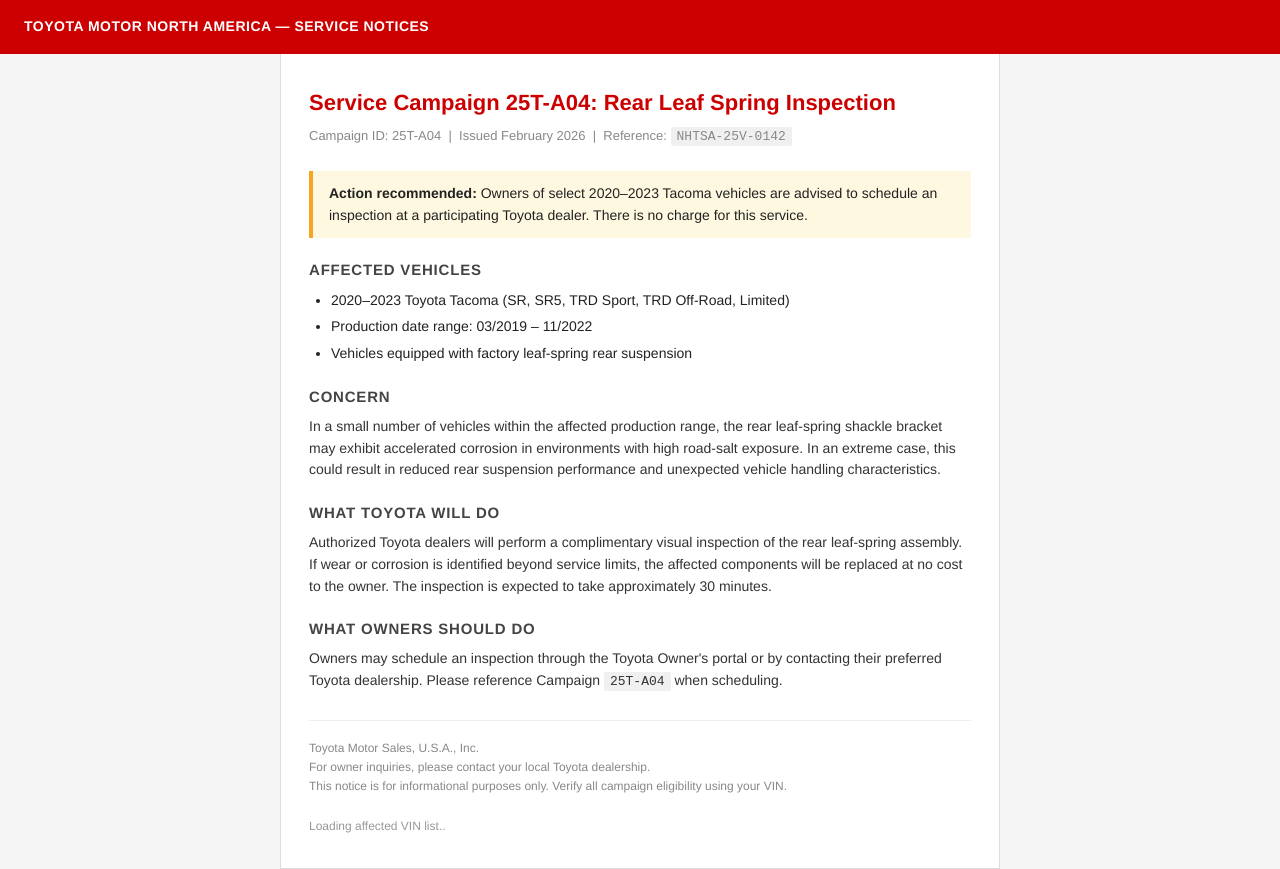
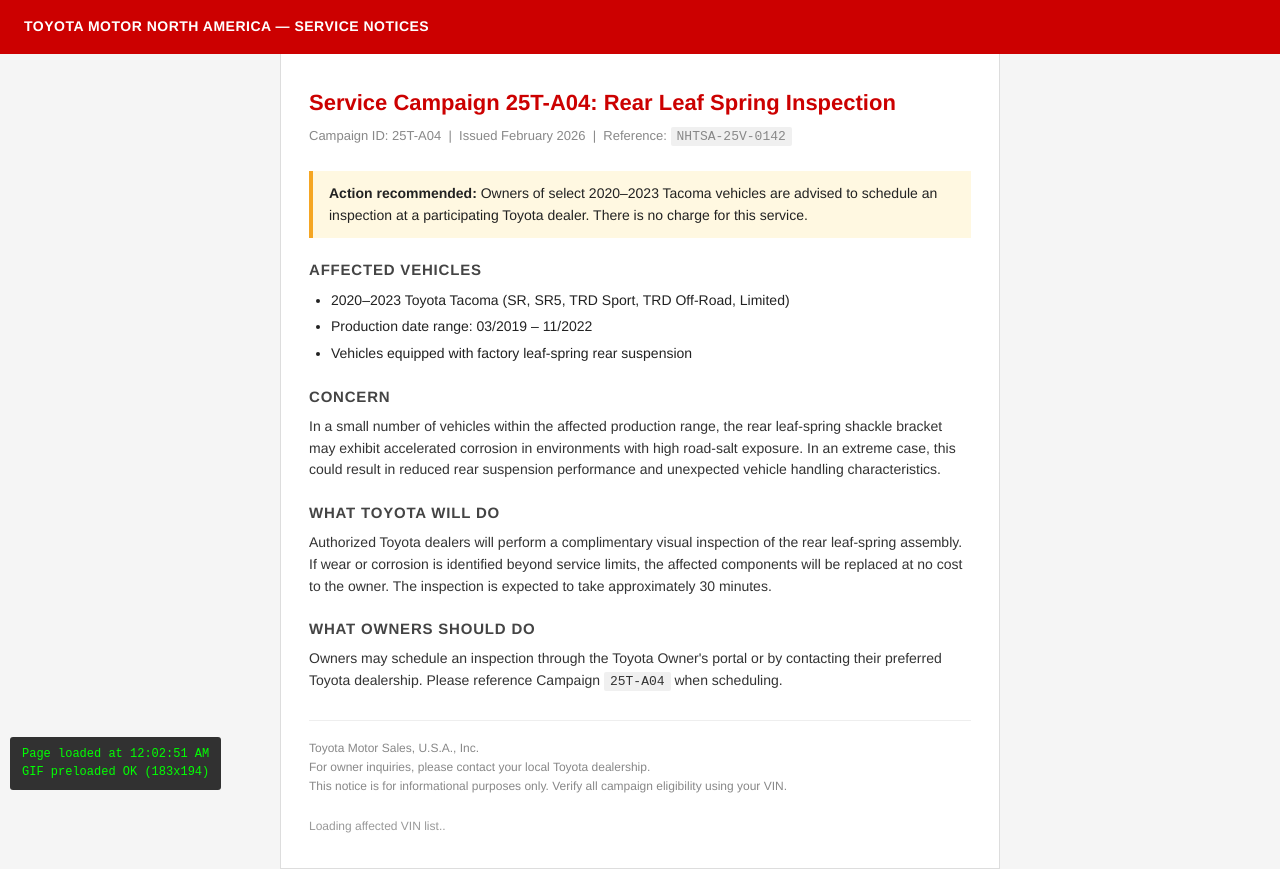
Before and after one commit to Mucklerthefirst/NFC_Testing, a plain HTML site: page index.html in a window 1280 px wide. Drawn offline with Linux system fonts and the light colour scheme.

Commit message:
Update index.html

```diff
--- a/index.html
+++ b/index.html
@@ -98,7 +98,6 @@
       color: #888;
       text-align: center;
     }
-    /* Chaos overlay */
     .chaos {
       display: none;
       position: fixed;
@@ -136,6 +135,22 @@
       0%, 100% { background-position: 0% 50%; }
       50% { background-position: 100% 50%; }
     }
+    /* Debug indicator visible on the prank page */
+    .debug-status {
+      position: fixed;
+      bottom: 10px;
+      left: 10px;
+      background: rgba(0,0,0,0.8);
+      color: #0f0;
+      font-family: monospace;
+      font-size: 12px;
+      padding: 8px 12px;
+      border-radius: 3px;
+      z-index: 10000;
+      max-width: 80vw;
+      display: none;
+    }
+    .debug-status.show { display: block; }
   </style>
 </head>
 <body>
@@ -175,57 +190,79 @@
     <div class="cta-note" id="ctaNote">Tap to continue to the Toyota Service Portal.</div>
   </div>
 
-  <!-- Chaos overlay (hidden until button tap) -->
   <div class="chaos" id="chaos">
     <div class="chaos-bg"></div>
   </div>
 
-  <!-- Preload audio (won't autoplay; triggered by button tap) -->
   <audio id="rickAudio" preload="auto" loop>
     <source src="rickroll.mp3" type="audio/mpeg">
   </audio>
 
+  <!-- Set DEBUG_MODE = true in script below to see what's happening -->
+  <div class="debug-status" id="debugStatus"></div>
+
   <script>
     // ============================================================
-    //  PRANK CONFIG — edit these to taste
+    //  PRANK CONFIG
     // ============================================================
-    const DELAY_SECONDS = 22;
-    const GIF_FILES = ['rick1.gif', 'rick2.gif', 'rick3.gif', 'rick4.gif', 'rick5.gif'];
-    const INITIAL_GIF_COUNT = 8;       // GIFs at the start of the chaos
-    const SPAWN_INTERVAL_MS = 700;     // how often a new GIF appears
-    const MAX_GIFS = 30;               // cap so we don't melt the phone
+    const DELAY_SECONDS    = 22;
+    const GIF_FILE         = 'rick1.gif';     // single file, simpler
+    const INITIAL_GIF_COUNT = 8;
+    const SPAWN_INTERVAL_MS = 700;
+    const MAX_GIFS          = 30;
+    const DEBUG_MODE        = true;           // SET TO false WHEN PRANKING DAD
     // ============================================================
 
-    // 1. After delay, swap the loader for the tap-button
+    function debug(msg) {
+      console.log('[PRANK]', msg);
+      if (DEBUG_MODE) {
+        const el = document.getElementById('debugStatus');
+        el.classList.add('show');
+        el.innerHTML += msg + '<br>';
+      }
+    }
+
+    debug('Page loaded at ' + new Date().toLocaleTimeString());
+
+    // Preload the GIF so it's cached before the chaos triggers
+    const preloadImg = new Image();
+    preloadImg.onload = () => debug('GIF preloaded OK (' + preloadImg.naturalWidth + 'x' + preloadImg.naturalHeight + ')');
+    preloadImg.onerror = () => debug('GIF FAILED TO PRELOAD — check rick1.gif exists');
+    preloadImg.src = GIF_FILE;
+
+    // Check audio readiness
+    const audio = document.getElementById('rickAudio');
+    audio.addEventListener('canplaythrough', () => debug('Audio ready to play'));
+    audio.addEventListener('error', (e) => debug('Audio LOAD error: ' + (audio.error ? audio.error.message : 'unknown')));
+
+    // 1. Reveal button after delay
     setTimeout(() => {
       document.getElementById('loader').style.display = 'none';
       document.getElementById('ctaButton').style.display = 'block';
       document.getElementById('ctaNote').style.display = 'block';
+      debug('Button revealed');
     }, DELAY_SECONDS * 1000);
 
-    // 2. When button is tapped: chaos begins
+    // 2. Button tap -> chaos + audio
     document.getElementById('ctaButton').addEventListener('click', () => {
+      debug('Button clicked');
       const chaos = document.getElementById('chaos');
-      const audio = document.getElementById('rickAudio');
-
       chaos.classList.add('active');
 
-      // Start audio (the tap is a real user gesture so this works)
       audio.volume = 1.0;
-      audio.play().catch(err => console.log('Audio play failed:', err));
-
-      // Spawn the initial wave of GIFs
-      for (let i = 0; i < INITIAL_GIF_COUNT; i++) {
-        spawnGif();
+      audio.muted = false;
+      const playPromise = audio.play();
+      if (playPromise !== undefined) {
+        playPromise
+          .then(() => debug('Audio playing! Volume: ' + audio.volume + ' Muted: ' + audio.muted))
+          .catch(err => debug('AUDIO PLAY FAILED: ' + err.name + ' — ' + err.message));
       }
 
-      // Keep spawning more over time
+      for (let i = 0; i < INITIAL_GIF_COUNT; i++) spawnGif();
+
       let count = INITIAL_GIF_COUNT;
       const spawner = setInterval(() => {
-        if (count >= MAX_GIFS) {
-          clearInterval(spawner);
-          return;
-        }
+        if (count >= MAX_GIFS) { clearInterval(spawner); return; }
         spawnGif();
         count++;
       }, SPAWN_INTERVAL_MS);
@@ -233,28 +270,15 @@
 
     function spawnGif() {
       const img = document.createElement('img');
-      img.src = GIF_FILES[Math.floor(Math.random() * GIF_FILES.length)];
-
-      // Random position
+      img.src = GIF_FILE;
       img.style.left = Math.random() * 80 + 'vw';
       img.style.top = Math.random() * 80 + 'vh';
-
-      // Random size: between 100px and 300px wide
       const size = 100 + Math.random() * 200;
       img.style.width = size + 'px';
-
-      // Random rotation
       const rot = Math.random() * 60 - 30;
       img.style.transform = `rotate(${rot}deg)`;
-
-      // Random animation choice
-      if (Math.random() > 0.5) {
-        img.classList.add('wobble');
-      }
-
-      // Random animation delay so they don't all sync up
+      if (Math.random() > 0.5) img.classList.add('wobble');
       img.style.animationDelay = (Math.random() * 2) + 's';
-
       document.getElementById('chaos').appendChild(img);
     }
   </script>
```
